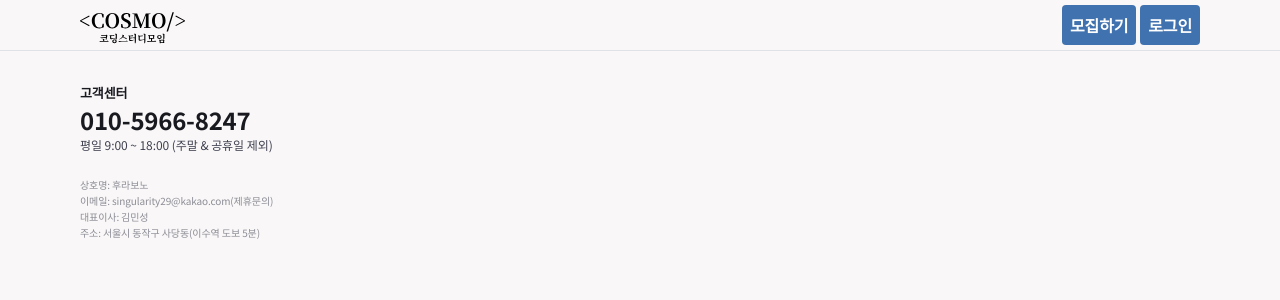
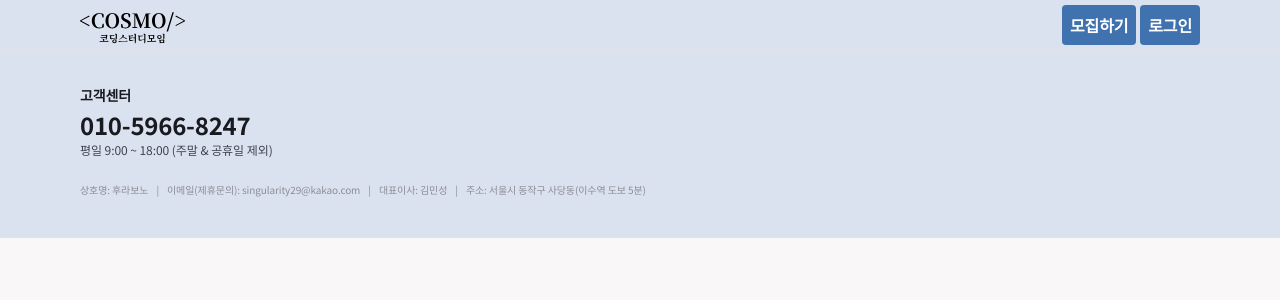
Before and after one commit to mogagcogag/FE, a Next.js app: page / in a window 1280 px wide. Shown: the top 300 px of the page. Built offline with nearby package versions, Linux system fonts and the light colour scheme.

Commit message:
FEAT: Add desktop and tablet footer layout

```diff
--- a/components/footer/index.tsx
+++ b/components/footer/index.tsx
@@ -23,14 +23,13 @@ const Footer = () => {
               </div>
               <div className="global-footer-detail">
                 {" "}
-                <dt>이메일</dt>
+                <dt>이메일(제휴문의)</dt>
                 <dd>
                   <address>
                     <Link href="mailto:singularity29@kakao.com">
                       <a>singularity29@kakao.com</a>
                     </Link>
                   </address>
-                  (제휴문의)
                 </dd>
               </div>
               <div className="global-footer-detail">
--- a/styles/layouts/_footer.scss
+++ b/styles/layouts/_footer.scss
@@ -1,7 +1,7 @@
 .global-footer {
   padding-top: 32px;
   padding-bottom: 40px;
-  background-color: $background;
+  background-color: $blue-light;
 
   &-title {
     @include text-style(13, $dark);
@@ -41,4 +41,29 @@
       content: ":";
     }
   }
+
+  @include responsive(D) {
+    &-title {
+      @include text-style(14);
+    }
+
+    &-contact:hover {
+      opacity: 0.5;
+    }
+
+    &-details {
+      @include flexbox(start);
+    }
+
+    &-detail {
+      a:hover {
+        text-decoration: underline;
+      }
+
+      &:not(:last-child)::after {
+        margin: 0 8px;
+        content: "|";
+      }
+    }
+  }
 }
--- a/styles/layouts/_gnb.scss
+++ b/styles/layouts/_gnb.scss
@@ -1,6 +1,7 @@
 .gnb {
   position: relative;
   border-bottom: 1px solid $border;
+  background-color: $blue-light;
 
   &-wrapper {
     @include flexbox(between);
```
